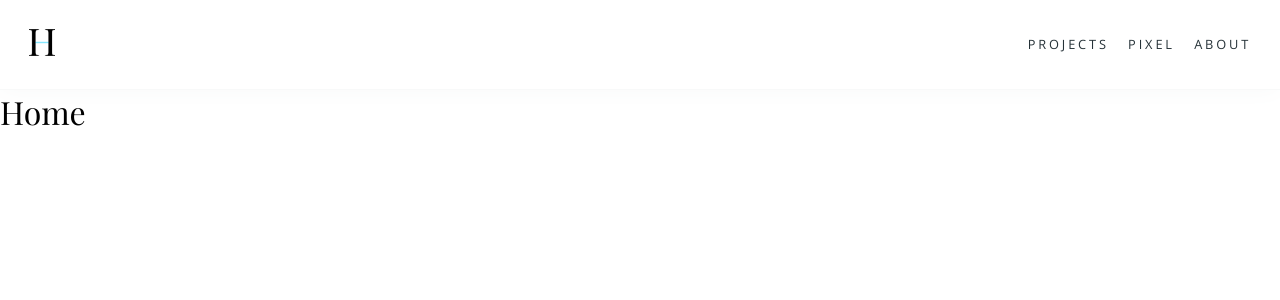
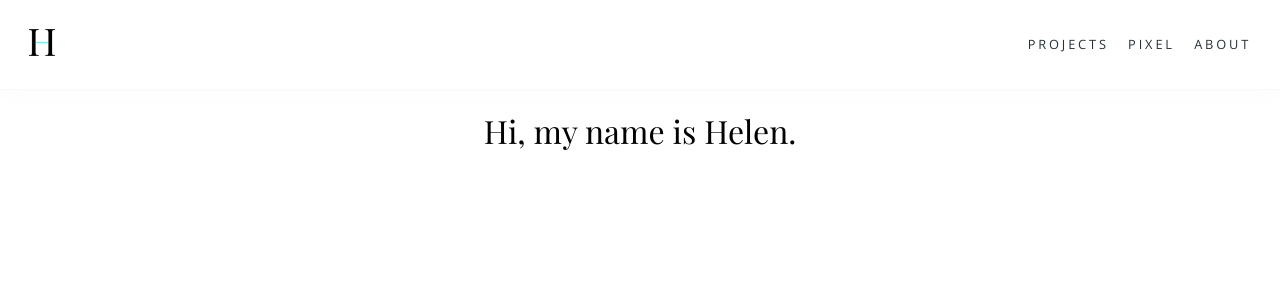
Before and after one commit to helencho/website, a React (Create React App) app: page / in a window 1280 px wide. Shown: the top 300 px of the page. Built offline with nearby package versions, Linux system fonts and the light colour scheme.

Commit message:
change text on homepage

```diff
--- a/src/components/pages/Home.js
+++ b/src/components/pages/Home.js
@@ -3,8 +3,8 @@ import React, { Component } from 'react';
 class Home extends Component {
     render() {
         return (
-            <div className="Home">
-                <h1>Home</h1>
+            <div className="Home fadein main-header">
+                <h1>Hi, my name is Helen.</h1>
             </div>
         )
     }
--- a/src/stylesheets/App.css
+++ b/src/stylesheets/App.css
@@ -15,7 +15,7 @@
     /* background-color: rgba(255, 0, 0, 0.1); */
 }
 
-.main-header {
+.main-header h1 {
     text-align: center;
     padding: 1.2rem;
 }
```
